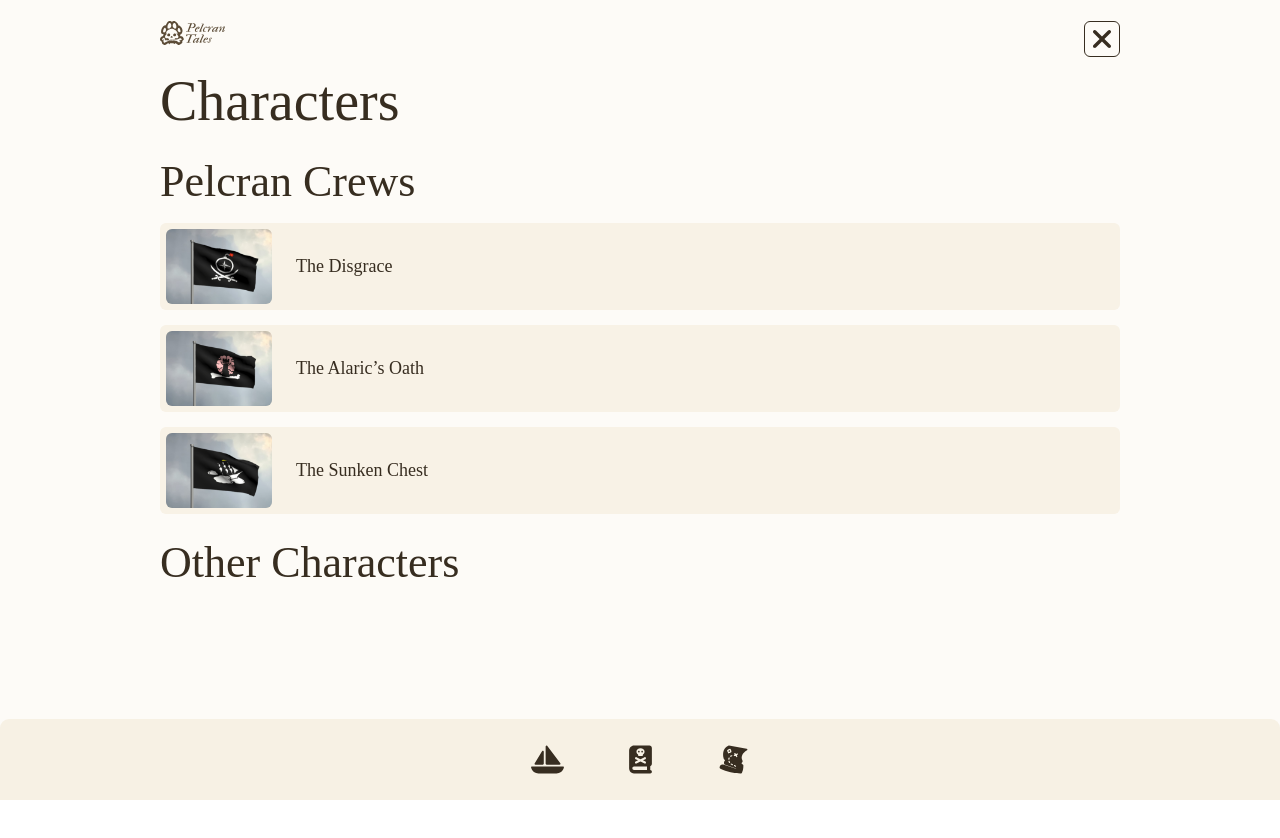
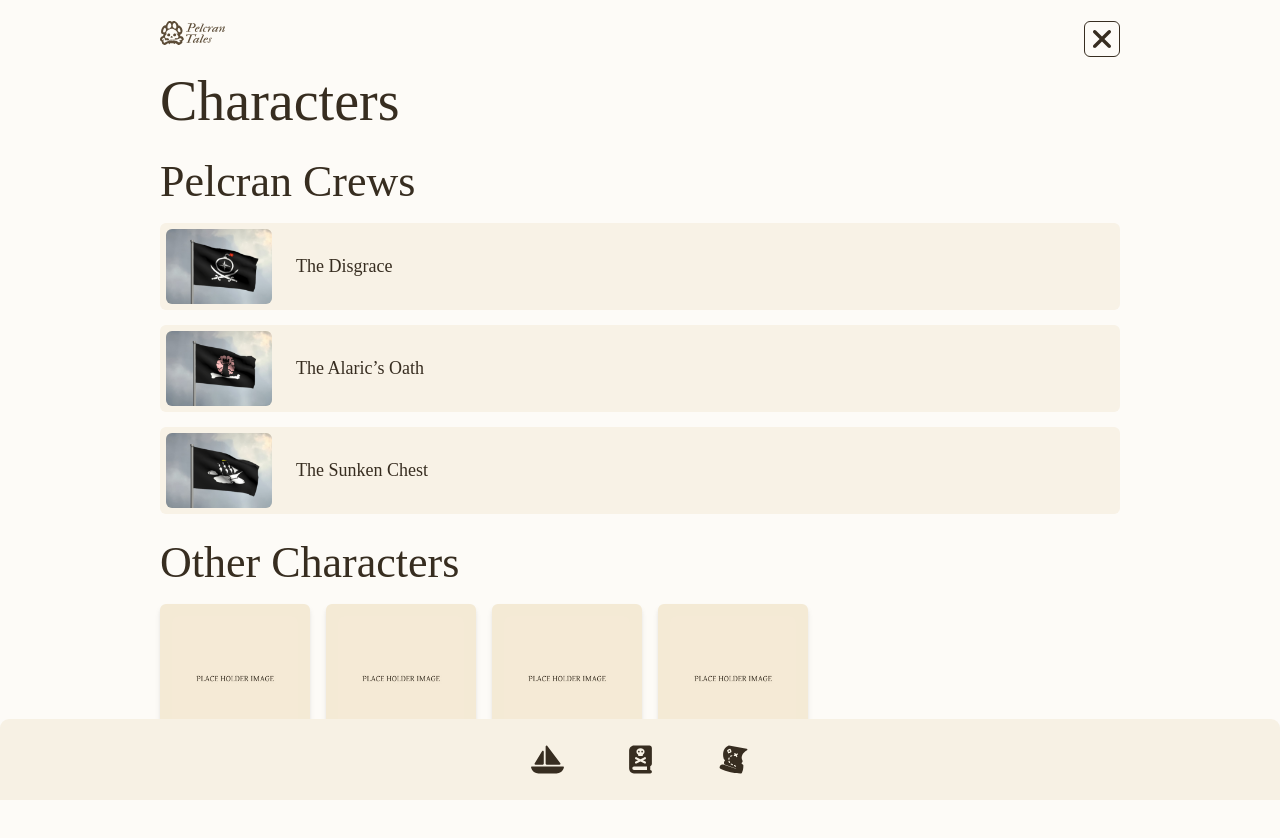
Before and after one commit to Pelcran-Tales/pelcran-tales-app, a React (Vite) app: page /characters in a window 1280 px wide. Shown: the top 838 px of the page. Before the commit the page ends 800 px from the top, so only its background shows below. Built offline with nearby package versions, Linux system fonts and the light colour scheme.

Commit message:
mini crad component created and character page ultimated

```diff
--- a/index.html
+++ b/index.html
@@ -9,6 +9,9 @@
     <!-- Apple / mobile shortcut -->
     <link rel="apple-touch-icon" href="/favicon-192.png">
 
+    <!-- PWA manifest -->
+    <link rel="manifest" href="/manifest.webmanifest" />
+
     <meta name="viewport" content="width=device-width, initial-scale=1.0" />
     <title>Pelcran Tales</title>
   </head>
--- a/src/components/CardCarousel.jsx
+++ b/src/components/CardCarousel.jsx
@@ -22,16 +22,16 @@ const CardCarousel = ({ cards = [], onCardClick }) => {
           clickable: true,
         }}
         centeredSlides={true}
-        slidesPerView={1.25}      // 👈 Small peek on each side
+        slidesPerView={1.25}
         spaceBetween={20}
         breakpoints={{
           768: {
-            slidesPerView: 1.5,   // 👈 Slightly larger peek on tablet
+            slidesPerView: 1.5,
           },
         }}
-        className="pb-8"          // 👈 Adds space for the dots BELOW
+        className="pb-8"
         style={{
-          width: SLIDE_WIDTH * 1.8,   // enough width to show peek
+          width: SLIDE_WIDTH * 1.8,
           height: SLIDE_HEIGHT,
         }}
       >
@@ -39,7 +39,7 @@ const CardCarousel = ({ cards = [], onCardClick }) => {
           <SwiperSlide key={idx} className="flex justify-center">
             <div
               onClick={() => onCardClick(idx)}
-              className="w-[183px] h-[225px] p-3 bg-[#F4EAD5] rounded-[6px] cursor-pointer flex flex-col items-center shadow-md"
+              className="w-[183px] h-[221px] p-3 bg-[#F4EAD5] rounded-[6px] cursor-pointer flex flex-col items-center shadow-md"
             >
               <img
                 src={card.img || placeholderImg}
@@ -47,22 +47,22 @@ const CardCarousel = ({ cards = [], onCardClick }) => {
                 className="w-full aspect-square object-cover rounded-[6px]"
               />
 
-              <h4 className="font-heading text-h4 text-center mt-3">
+              {/* CHANGED h4 → h6 and text-h4 → text-h6 */}
+              <h6 className="font-heading text-h6 text-center mt-3 text-primaryText">
                 {card.title}
-              </h4>
+              </h6>
             </div>
           </SwiperSlide>
         ))}
       </Swiper>
 
-      {/* CUSTOM DOT COLORS */}
       <style>{`
         .swiper-pagination-bullet {
-          background: #DEDBD7 !important; /* inactive dot */
+          background: #DEDBD7 !important;
           opacity: 1 !important;
         }
         .swiper-pagination-bullet-active {
-          background: #5B4B36 !important; /* active dot */
+          background: #5B4B36 !important;
         }
       `}</style>
     </div>
--- /dev/null
+++ b/src/components/MiniCard.jsx
@@ -0,0 +1,25 @@
+import React from "react";
+
+const MiniCard = ({ title, img, onClick }) => {
+  return (
+    <div
+      onClick={onClick}
+      className="w-[150px] h-[186px] p-3 bg-[#F4EAD5] rounded-[6px] cursor-pointer
+                 flex flex-col items-center shadow-md"
+    >
+      {/* IMAGE — always square */}
+      <img
+        src={img}
+        alt={title}
+        className="w-full aspect-square object-cover rounded-[6px]"
+      />
+
+      {/* TITLE — h6, centered */}
+      <h6 className="font-heading text-h6 text-center mt-3 text-primaryText">
+        {title}
+      </h6>
+    </div>
+  );
+};
+
+export default MiniCard;
--- a/src/pages/Characters.jsx
+++ b/src/pages/Characters.jsx
@@ -5,9 +5,12 @@ import XButton from "../components/XButton";
 import { useNavigate } from "react-router-dom";
 
 import Card from '../components/Card';
+import MiniCard from "../components/MiniCard";
+
 import disgraceflagImg from '../assets/disgrace-flag.jpg';
 import alaricsoathflagImg from '../assets/alaricsoath-flag.jpg';
 import sunkenchestflagImg from '../assets/sunkenchest-flag.jpg';
+import placeholderImg from "../assets/placeholder.jpg";
 
 const Characters = () => {
   const navigate = useNavigate();
@@ -61,6 +64,32 @@ const Characters = () => {
             Other Characters
           </h2>
 
+          <div className="flex flex-wrap gap-4 mb-10">
+            <MiniCard
+            title="King Ehlk"
+            img={placeholderImg}
+            onClick={() => {}}
+            />
+
+            <MiniCard
+            title="King Fhogee"
+            img={placeholderImg}
+            onClick={() => {}}
+            />
+
+            <MiniCard
+            title="Pelcran"
+            img={placeholderImg}
+            onClick={() => {}}
+            />
+
+            <MiniCard
+            title="Queen Olmek"
+            img={placeholderImg}
+            onClick={() => {}}
+            />
+          </div>
+
         </main>
 
       </div>
--- a/src/pages/Lore.jsx
+++ b/src/pages/Lore.jsx
@@ -6,6 +6,7 @@ import SectionBlock from '../components/SectionBlock';
 
 import loreImg from '../assets/lore.jpg';
 import placeholderImg from '../assets/placeholder.jpg';
+import ageOfVillagesImg from '../assets/age-of-villages.jpg';
 
 import XButton from "../components/XButton";
 import { useNavigate } from "react-router-dom";
@@ -73,7 +74,7 @@ const Lore = () => {
         <SectionBlock
           titleH2="The Age of Villages"
           titleH4="Centuries before Event 0"
-          imgSrc={placeholderImg}
+          imgSrc={ageOfVillagesImg}
           imgAlt="Age of Villages"
         >
           Before foreign sails pierced their horizon, the Hiugbonians lived in quiet harmony across three islands — one vast and
@@ -94,17 +95,17 @@ const Lore = () => {
         </SectionBlock>
 
         <SectionBlock
-          titleH2="The Whisper of a Sovereign"
+          titleH2="The Whisper of a King"
           titleH4="20 to 0 years before Event 0"
           imgSrc={placeholderImg}
-          imgAlt="The Whisper of a Sovereign"
+          imgAlt="The Whisper of a King"
         >
           Centuries later, when the Hiugbon Archipelago had long vanished from charts, its name returned in a dying breath.
           <br /><br />
-          The old Helderian King, Ehlkaran I, who in youth had vanished once upon a “cartographic venture,” lay upon death’s edge.
+          The old Helderian King, Ehlk, who in youth had vanished once upon a “cartographic venture,” lay upon death’s edge.
           His final whisper to his heir was two words only — Find Hiugbon.
           <br /><br />
-          The court dismissed it as delirium, but to his son, later known as King Thaenric II, the words bore inheritance — the echo of a secret
+          The court dismissed it as delirium, but to his son, later known as King Fhogee, the words bore inheritance — the echo of a secret
           charge passed silently from crown to crown. Legends spoke of a lost imperial outpost, a forgotten triumph buried beneath waves.
           <br /><br />
           Driven by obsession, the new King had archives scoured from top to bottom, until fragments surfaced — a half-decayed tome called the ‘Hiu’gban Diary’,
@@ -148,7 +149,7 @@ const Lore = () => {
           imgSrc={placeholderImg}
           imgAlt="The Helderian Conquest"
         >
-          Under King Thaenric II, in what became known as Year Zero, the Empire’s fleets set sail to reclaim what it now called its ancestral domain.
+          Under King Fhogee, in what became known as Year Zero, the Empire’s fleets set sail to reclaim what it now called its ancestral domain.
           <br /><br />
           They entered Restrad Port under banners of blood and history, proclaiming that the archipelago belonged to Helderia by right of rediscovery.
           The Hiugbonians, unarmed and bewildered, welcomed them with caution and courtesy — believing diplomacy could avert disaster. It could not.
@@ -205,7 +206,7 @@ const Lore = () => {
           Neither Empire nor rebellion hold dominion. Helderia commands the land, but its fleets falter against the reefs and mists. The Pelcrans own the waves, yet
           cannot reclaim the stone heart of their homeland. The stalemate endures: a war without end, a balance as fragile as foam.
           <br /><br />
-          Yet now, under the reign of Queen Maetharien IX, the Empire’s gaze has turned once more toward the deep. Dissatisfied with stalemate, she has ordered new
+          Yet now, under the reign of Queen Olmek, the Empire’s gaze has turned once more toward the deep. Dissatisfied with stalemate, she has ordered new
           expeditions — not to conquer, but to understand.
           <br /><br />
           She speaks of uncovering the true origin of Helderia’s claim — of learning what King Ehlkaran I once found and why he whispered as he died.
```
Also changed, not shown: public/manifest.webmanifest (added), src/assets/age-of-villages.jpg (added).
